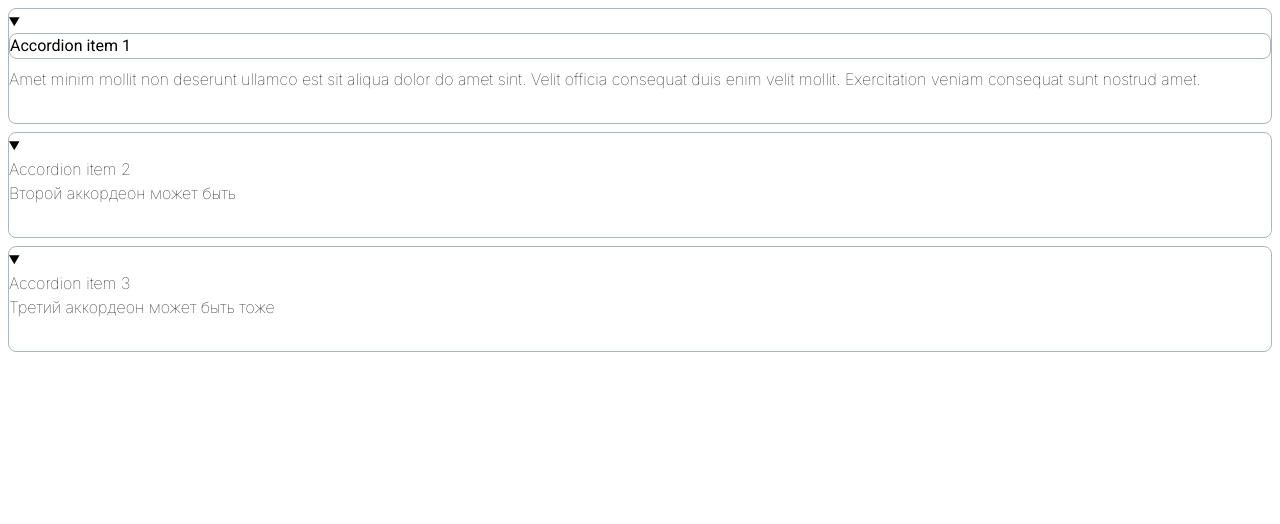
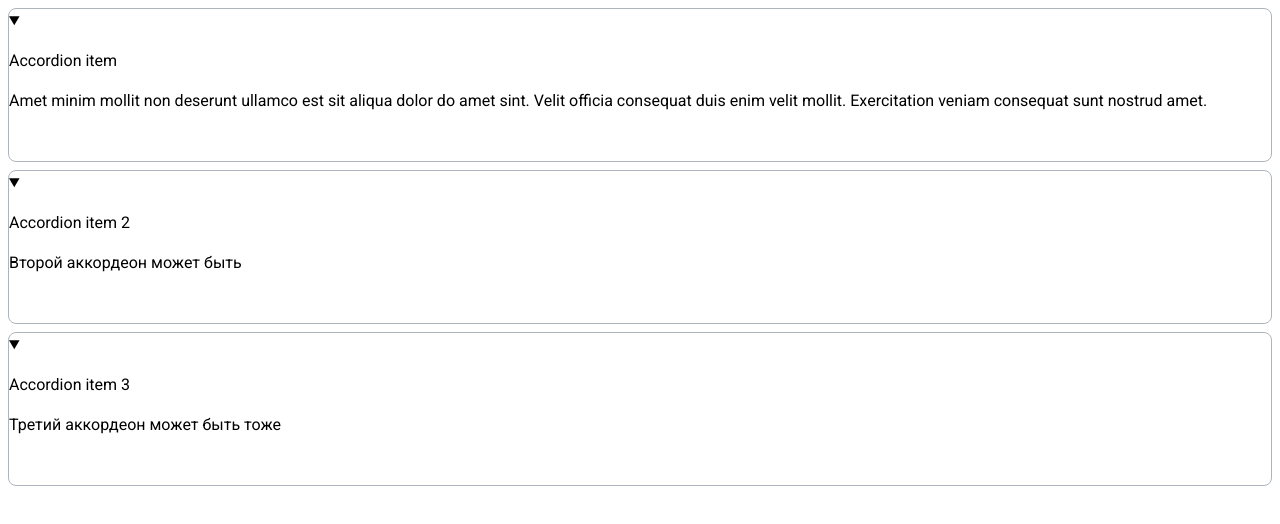
Before and after one commit to js-tasks-ru/htmlcss-20230411_l-milaropot, a website: page 03-lection1/02-accordion/index.html in a window 1280 px wide. Drawn offline with Linux system fonts and the light colour scheme.

Commit message:
Fix comment2

```diff
--- a/03-lection1/02-accordion/accordion.css
+++ b/03-lection1/02-accordion/accordion.css
@@ -1,4 +1,12 @@
 /* Стилизация аккордеона */
+.accordion {
+    font-family: 'Inter';
+    font-style: normal;
+    font-weight: 400;
+    font-size: 16px;
+    line-height: 24px;
+}
+
 .accordion__item{
     border: 1px solid #ACB5BD;
     border-radius: 8px;
@@ -16,19 +24,3 @@
   .accordion__summary::-webkit-details-marker {
       display: none;
   }
-
-  .accordion__summary {
-      font-family: 'Inter';
-      font-style: normal;
-      font-weight: 400;
-      font-size: 16px;
-      line-height: 24px;
-  }
-
-  .accordion__content {
-      font-family: 'Inter';
-      font-style: normal;
-      font-weight: 400;
-      font-size: 16px;
-      line-height: 24px;
-  }
--- a/03-lection1/02-accordion/index.html
+++ b/03-lection1/02-accordion/index.html
@@ -7,32 +7,33 @@
         <link href="https://fonts.googleapis.com/css2?family=Inter:wght@100&display=swap" rel="stylesheet">
     </head>
     <body>
+        <div class="accordion">
             <details open class = "accordion__item">
                 <summary class = "accordion__summary">
-                <div class="accordion__item" >Accordion item 1
-                </div>
+                    <p class="accordion__content">Accordion item </p>
                 </summary>
-            <div class= "accordion__content">
+                <p class= "accordion__content">
                     Amet minim mollit non deserunt ullamco est sit aliqua dolor do amet sint. Velit officia consequat duis enim velit mollit. Exercitation veniam consequat sunt nostrud amet.
-            </div>
+                </p>
             </details>
             <details open class = "accordion__item">
                 <summary class = "accordion__summary">
-                <div class="accordion__content" >Accordion item 2
-                </div>
+                    <p class="accordion__content" >Accordion item 2
+                    </p>
                 </summary>
-            <div class="accordion__content">
+                <p class="accordion__content">
                     Второй аккордеон может быть
-            </div>
+                </p>
             </details>
         <details open class = "accordion__item">
                 <summary class = "accordion__summary">
-                <div class="accordion__content" >Accordion item 3
+                    <p class="accordion__content" >Accordion item 3
+                    </p>
+                </summary>
+                <p class="accordion__content">
+                    Третий аккордеон может быть тоже
+                </p>
+            </details>
             </div>
-            </summary>
-            <div class="accordion__content">
-                Третий аккордеон может быть тоже
-            </div>
-        </details>
     </body>
 </html>
```
Lines whose indentation alone changed are shown as unchanged.
